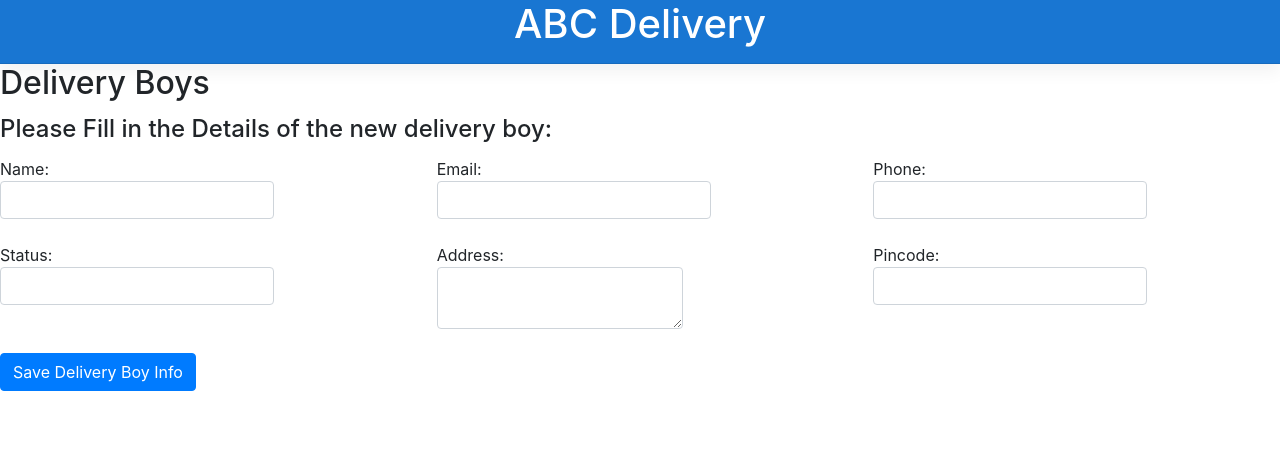
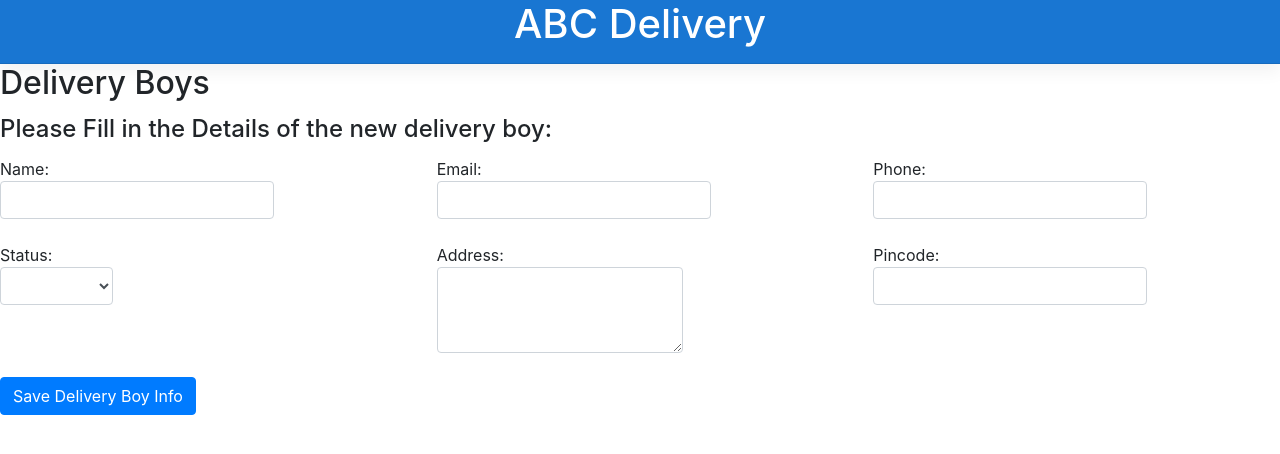
Before and after one commit to crystalthinker/delivery-app, an Angular app: page /create in a window 1280 px wide. Shown: the top 454 px of the page. Built offline with nearby package versions, Linux system fonts and the light colour scheme.

Commit message:
updated delivery form

```diff
--- a/src/app/modules/delivery-boys/deliveryboy-create/deliveryboy-create.component.html
+++ b/src/app/modules/delivery-boys/deliveryboy-create/deliveryboy-create.component.html
@@ -12,7 +12,7 @@
     </div>
     <div class="form-group col-4">
     <label class="center-block">Email:
-      <input class="form-control" formControlName="email">
+      <input type="email" class="form-control" formControlName="email">
     </label>
     </div>
     <div class="form-group col-4">
@@ -22,12 +22,15 @@
     </div>
     <div class="form-group col-4">
       <label class="center-block">Status:
-        <input class="form-control" formControlName="status">
+        <select class="form-control" formControlName="status">
+          <option>available</option>
+          <option>inactive</option>
+        </select>
       </label>
     </div>
     <div class="form-group col-4">
      <label class="center-block">Address:
-       <textarea class="form-control" formControlName="address"></textarea>
+       <textarea class="form-control" formControlName="address" rows="3"></textarea>
     </label>
     </div>
     <div class="form-group col-4">
--- a/src/app/modules/shop-management/shop-create/shop-create.component.html
+++ b/src/app/modules/shop-management/shop-create/shop-create.component.html
@@ -12,7 +12,11 @@
     </div>
     <div class="form-group col-4">
       <label class="center-block">Type:
-        <input class="form-control" formControlName="type">
+        <select class="form-control" formControlName="type">
+          <option>hotel</option>
+          <option>furniture</option>
+          <option>stationary</option>
+        </select>
       </label>
     </div>
     <div class="form-group col-4">
```
